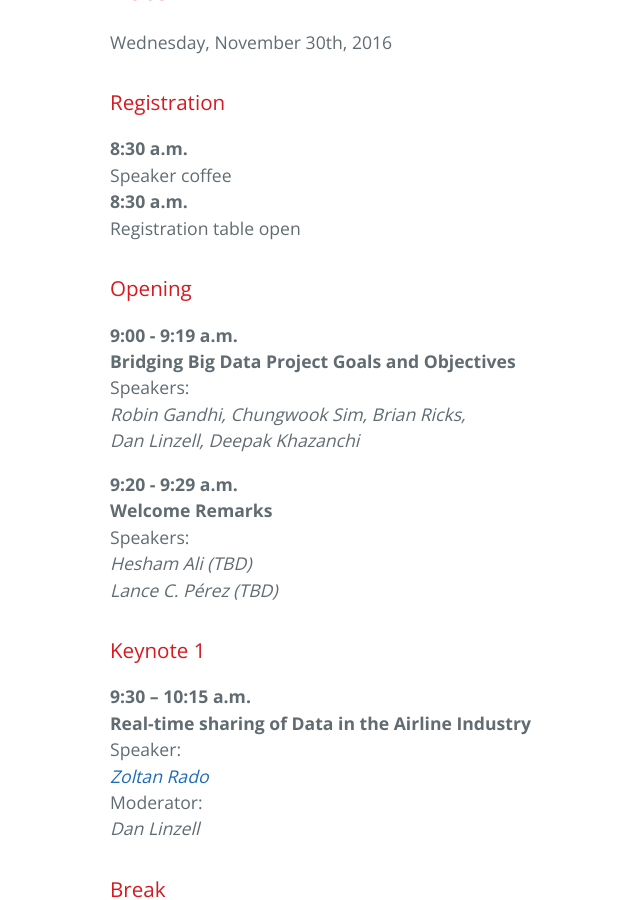
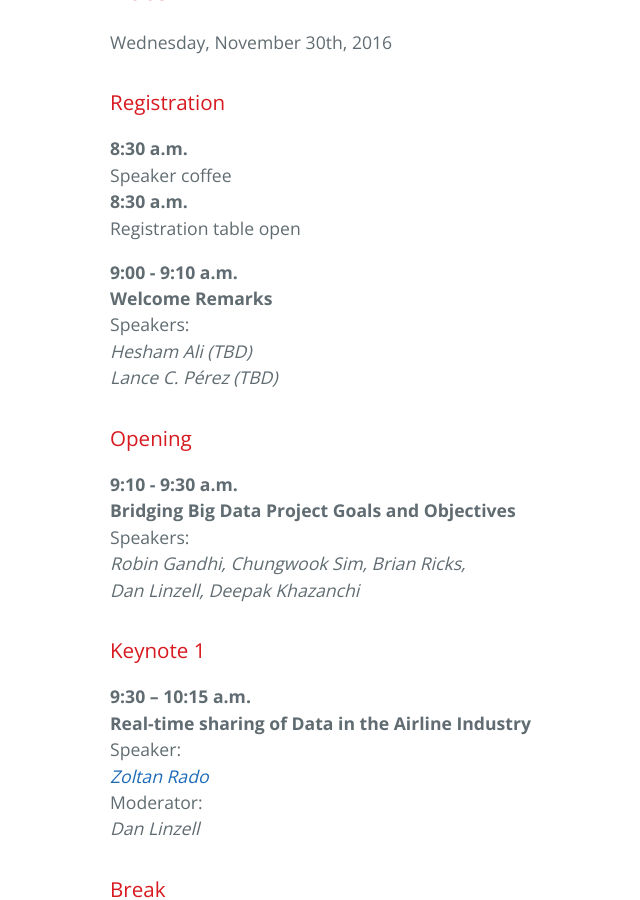
Before and after one commit to BridgingBigData/BridgingBigData.github.io, a Jekyll site: the page built from pages/bbd2016agenda.md, in a window 1280 px wide and 900 px high, scrolled down 572 px. Shown: the whole window, without its empty margins (114-754 px from the left). Built offline with Jekyll 4.4.1, drawn with Linux system fonts in a browser that asks for light colours.

Commit message:
Update bbd2016agenda.md

```diff
--- a/pages/bbd2016agenda.md
+++ b/pages/bbd2016agenda.md
@@ -16,18 +16,18 @@ Speaker coffee
 **8:30 a.m.**
 Registration table open
 
+**9:00 - 9:10 a.m.**
+**Welcome Remarks**
+Speakers:
+_Hesham Ali (TBD)
+Lance C. Pérez (TBD)_
+
 ### Opening
-**9:00 - 9:19 a.m.**
+**9:10 - 9:30 a.m.**
 **Bridging Big Data Project Goals and Objectives**
 Speakers:
 _Robin Gandhi, Chungwook Sim, Brian Ricks,
 Dan Linzell, Deepak Khazanchi_
-
-**9:20 - 9:29 a.m.**
-**Welcome Remarks**
-Speakers:
-_Hesham Ali (TBD)
-Lance C. Pérez (TBD)_
 
 ### Keynote 1
 **9:30 – 10:15 a.m.**
```
